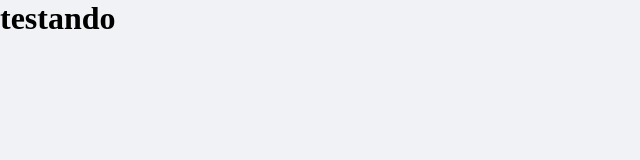
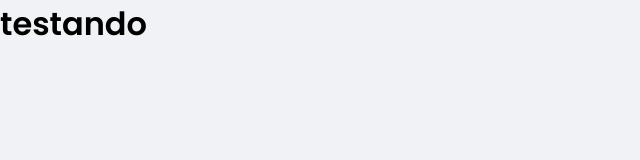
Before and after one commit to Hugovarellaa/desafio-react, a React (Vite) app: page / in a window 1280 px wide. Shown: the top 160 px of the page, without its empty margins (0-640 px from the left). Built offline with nearby package versions, Linux system fonts and the light colour scheme.

Commit message:
Chapter II

```diff
--- a/index.html
+++ b/index.html
@@ -1,6 +1,9 @@
 <!DOCTYPE html>
 <html lang="en">
   <head>
+    <link rel="preconnect" href="https://fonts.googleapis.com" />
+    <link rel="preconnect" href="https://fonts.gstatic.com" crossorigin />
+
     <meta charset="UTF-8" />
     <link rel="icon" type="image/svg+xml" href="/src/favicon.svg" />
     <meta name="viewport" content="width=device-width, initial-scale=1.0" />
@@ -9,6 +12,10 @@
       href="./src/images/favicon.png"
       type="image/png"
     />
+    <link
+      href="https://fonts.googleapis.com/css2?family=Poppins:wght@400;500;600&family=Roboto:wght@400;700&display=swap"
+      rel="stylesheet"
+    />
     <title>dtmoney</title>
   </head>
   <body>
--- a/src/styles/global.ts
+++ b/src/styles/global.ts
@@ -32,6 +32,15 @@
     -webkit-font-smoothing: antialiased;
   }
 
+  body, input, textarea, select, button{
+    font-family: "Poppins",sans-serif;
+    font-weight: 400;
+  }
+
+  h1, h2, h3, h4, h5, h6 strong {
+    font-weight: 600;
+  }
+
   button{
     cursor: pointer;
   }
```
